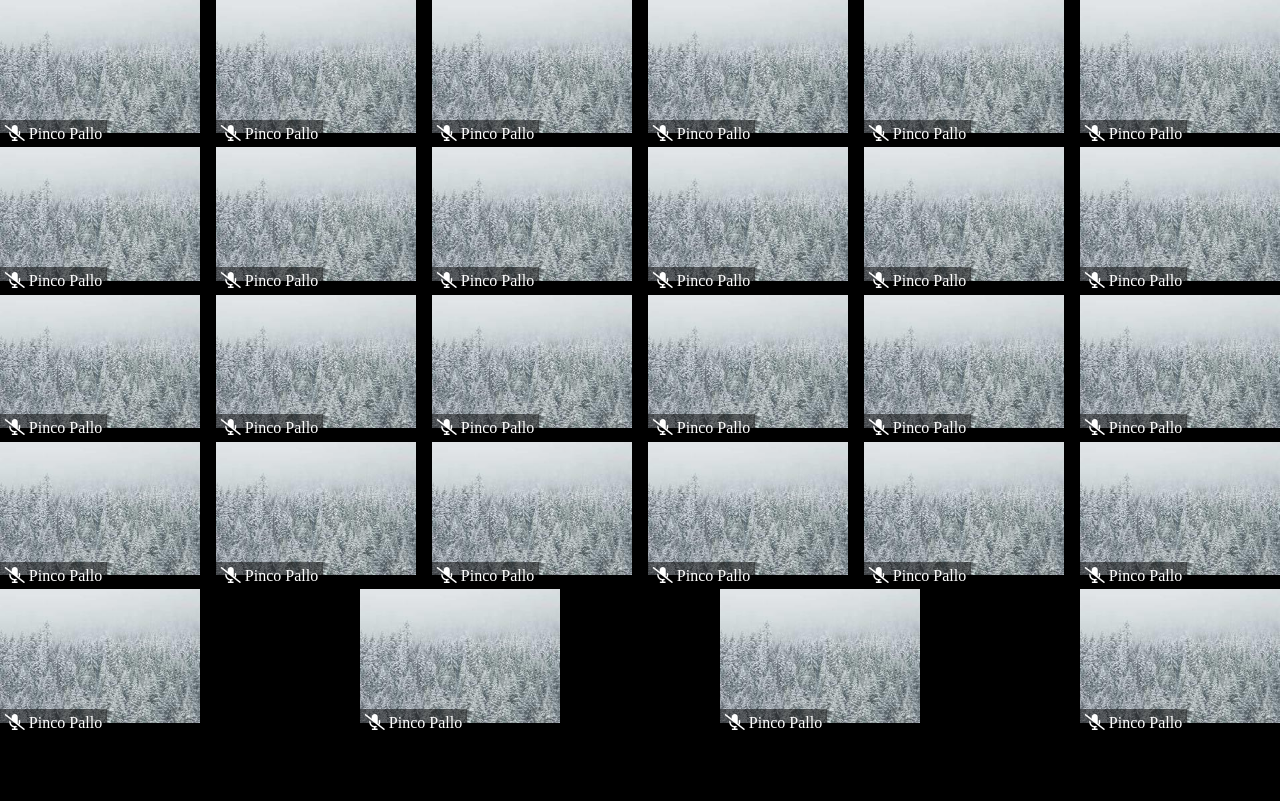
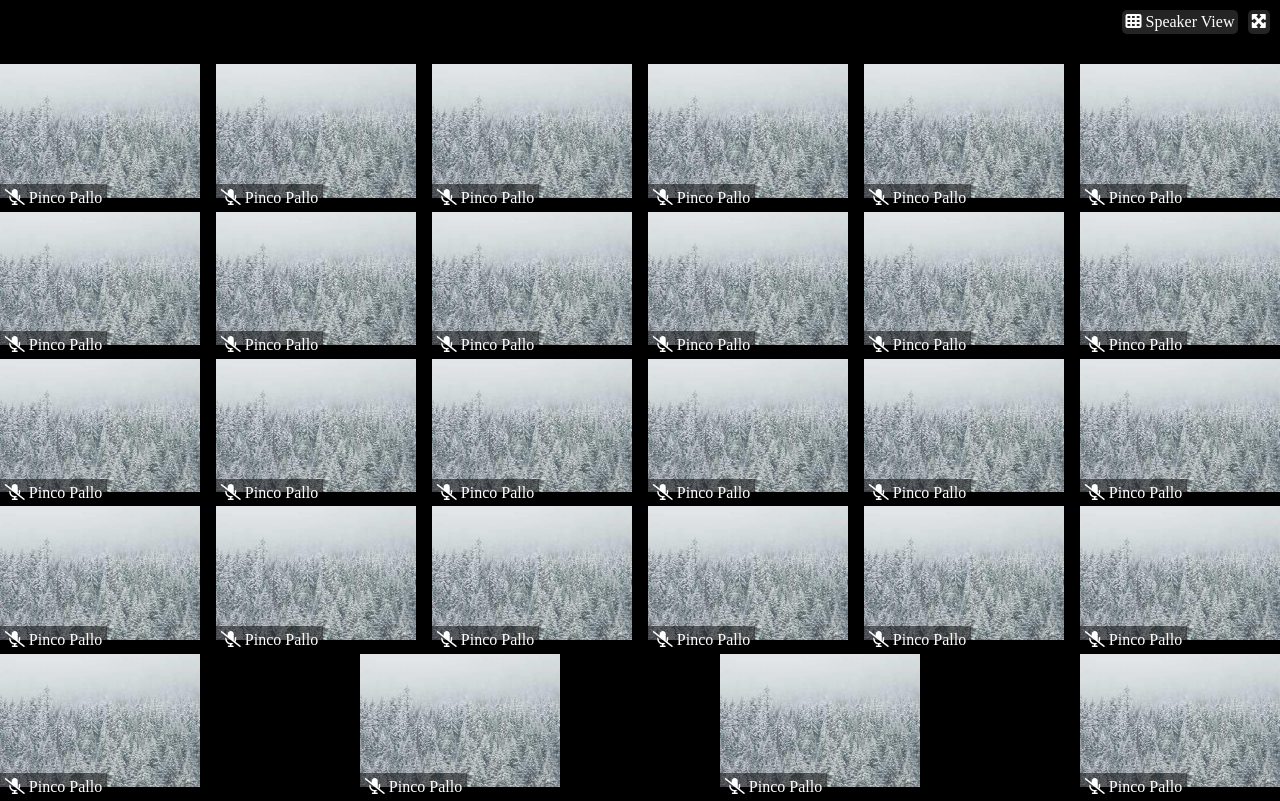
Before and after one commit to IreneCaiazzo/html-css-zoom, a plain HTML site: page index.html in a window 1280 px wide. Drawn offline with Linux system fonts and the light colour scheme.

Commit message:
add header

```diff
--- a/assets/style.css
+++ b/assets/style.css
@@ -7,6 +7,25 @@
 html{
     background-color: black;
 }
+
+/* header */
+
+header{
+    color: white;
+    margin-top: 10px;
+    margin-bottom: 30px;
+    display: flex;
+    justify-content: flex-end;
+}
+
+.speaker-view, .enlarge{
+    background-color: rgba(73, 72, 72, 0.5);
+    max-width: max-content;
+    padding: .2em;
+    margin-right: 10px;
+    border-radius: 5px;
+}
+
 
 /* main */
 
--- a/index.html
+++ b/index.html
@@ -12,6 +12,17 @@
 <body>
 
     <header>
+
+        <div class="speaker-view">
+
+            <i class="fa-solid fa-table-cells"></i>
+            <span>Speaker View</span>
+
+        </div>
+
+        <div class="enlarge">
+            <i class="fa-solid fa-maximize"></i>
+        </div>
 
     </header>
 
```
